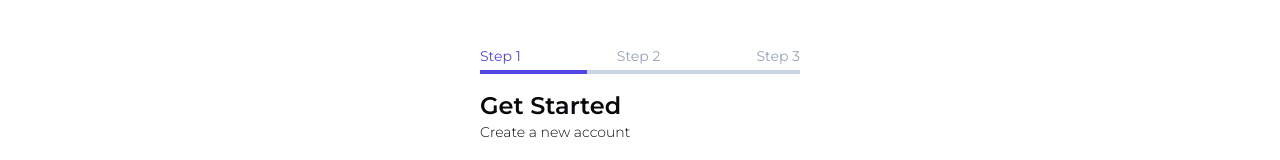
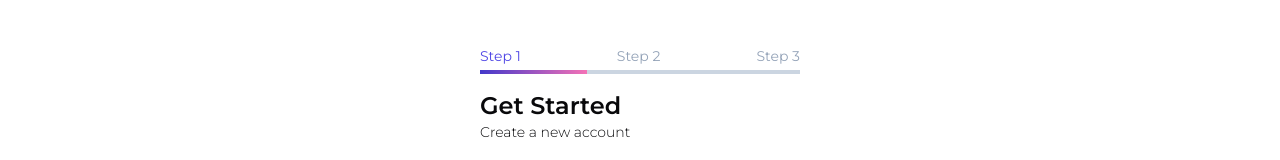
Before and after one commit to AkshatJha21/personal-finance, a Next.js app: page /signup in a window 1280 px wide. Shown: the part 149-309 px from the top of the page. Built offline with nearby package versions, Linux system fonts and the light colour scheme.

Commit message:
gradient update

```diff
--- a/components/custom/SignupForm.tsx
+++ b/components/custom/SignupForm.tsx
@@ -21,12 +21,12 @@ const SignupForm = () => {
       <div className="w-[80%] sm:w-[40%] lg:w-[30%] xl:w-[25%] mb-4">
         <div className="flex justify-between text-sm mb-1">
           <span className={step >= 1 ? 'text-indigo-600 dark:text-indigo-400' : 'text-slate-400 dark:text-neutral-500'}>Step 1</span>
-          <span className={step >= 2 ? 'text-indigo-600 dark:text-indigo-400' : 'text-slate-400 dark:text-neutral-500'}>Step 2</span>
-          <span className={step >= 3 ? 'text-indigo-600 dark:text-indigo-400' : 'text-slate-400 dark:text-neutral-500'}>Step 3</span>
+          <span className={step >= 2 ? 'text-purple-600 dark:text-purple-400' : 'text-slate-400 dark:text-neutral-500'}>Step 2</span>
+          <span className={step >= 3 ? 'text-pink-600 dark:text-pink-400' : 'text-slate-400 dark:text-neutral-500'}>Step 3</span>
         </div>
         <div className="relative h-1 w-full bg-slate-300 dark:bg-neutral-700">
           <div
-            className="absolute top-0 h-full bg-indigo-600 dark:bg-indigo-400 transition-all duration-300"
+            className="absolute top-0 h-full bg-gradient-to-r from-indigo-700 to-pink-400 dark:bg-indigo-400 transition-all duration-300"
             style={{ width: `${(step / 3) * 100}%` }}
           />
         </div>
```
